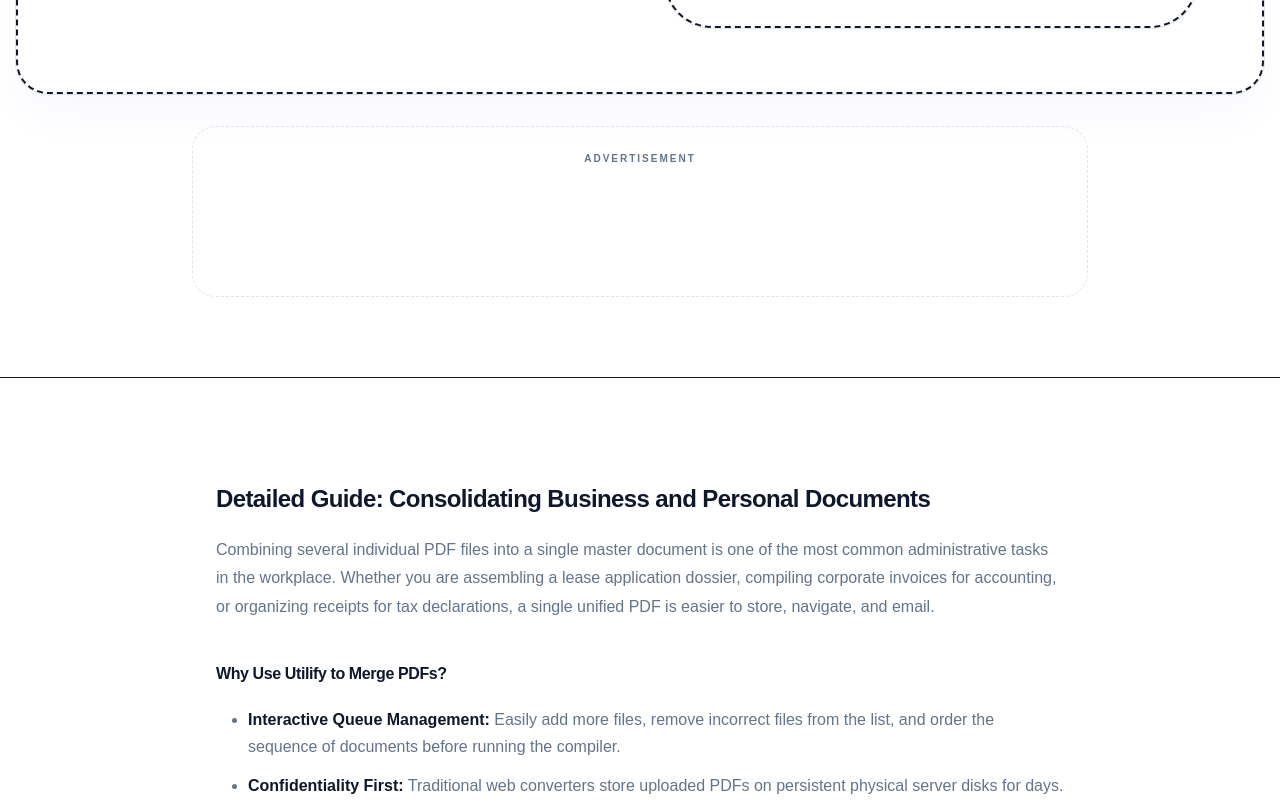
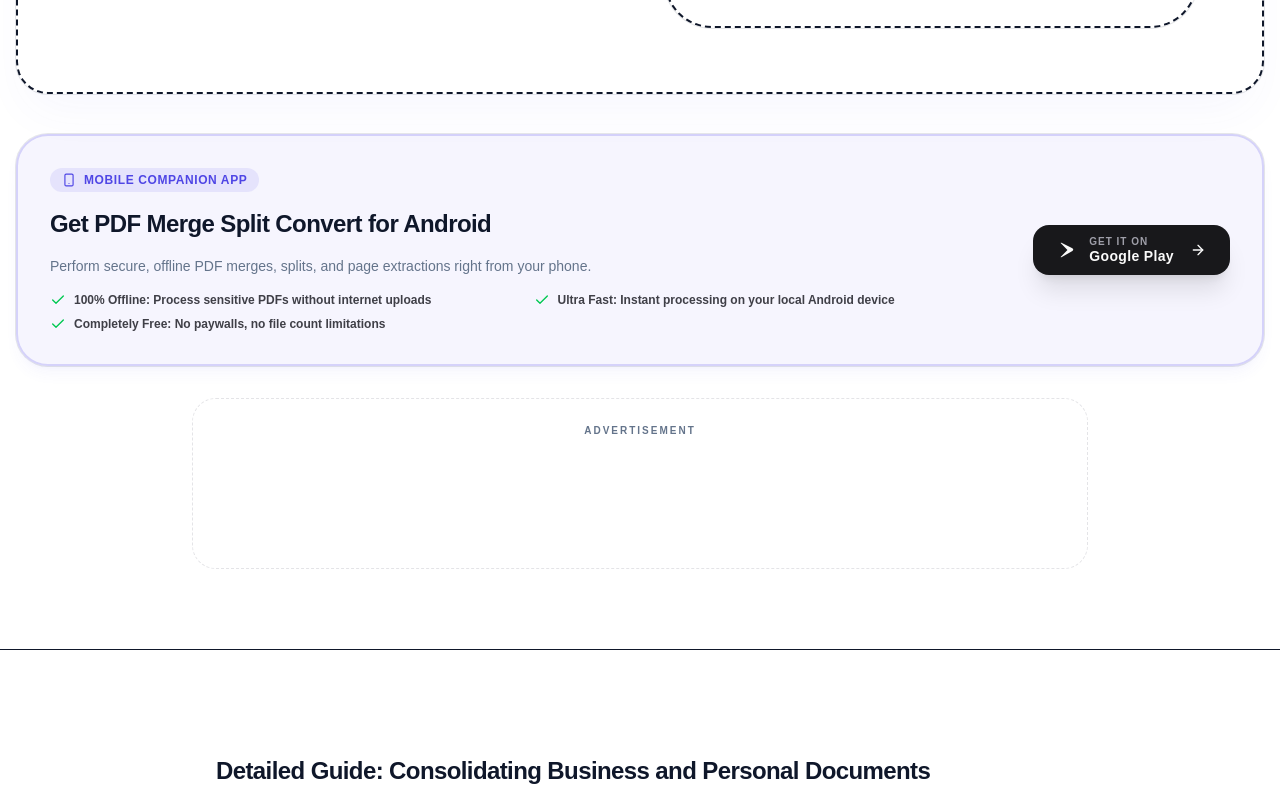
Before and after one commit to vaibhavdeshmukhdeveloper/the-utilify, a Next.js app: page /merge-pdf in a window 1280 px wide. Shown: the part 900-1700 px from the top of the page. Built offline with nearby package versions, Linux system fonts and the light colour scheme; no server answers.

Commit message:
feat: add Google Play cross-promotion banners to matching web tools

```diff
--- /dev/null
+++ b/src/components/CrossPromo.tsx
@@ -0,0 +1,122 @@
+"use client";
+
+import React from "react";
+import { usePathname } from "next/navigation";
+import { Smartphone, Check, ArrowRight } from "lucide-react";
+import { Card } from "@/components/ui/card";
+
+interface AppPromoDetails {
+  name: string;
+  description: string;
+  url: string;
+  features: string[];
+}
+
+export function CrossPromo() {
+  const pathname = usePathname();
+
+  const getPromoDetails = (): AppPromoDetails => {
+    // PDF related paths
+    if (
+      pathname?.includes("pdf") ||
+      pathname?.includes("bank-statement") ||
+      pathname?.includes("invoice") ||
+      pathname?.includes("contract")
+    ) {
+      return {
+        name: "PDF Merge Split Convert",
+        description: "Perform secure, offline PDF merges, splits, and page extractions right from your phone.",
+        url: "https://play.google.com/store/apps/developer?id=Vaibhav+Deshmukh",
+        features: [
+          "100% Offline: Process sensitive PDFs without internet uploads",
+          "Ultra Fast: Instant processing on your local Android device",
+          "Completely Free: No paywalls, no file count limitations"
+        ]
+      };
+    }
+
+    // QR related paths
+    if (pathname?.includes("qr") || pathname?.includes("wifi")) {
+      return {
+        name: "QR Toolbox - Bulk Generator",
+        description: "Generate styled QR codes in bulk offline. Supports CSV imports and custom design parameters.",
+        url: "https://play.google.com/store/apps/developer?id=Vaibhav+Deshmukh",
+        features: [
+          "Bulk Export: Generate hundreds of QR codes from CSV lists instantly",
+          "Design Customization: Style frames, eyes, colors, and insert center logos",
+          "Zero Internet Required: All barcodes are rendered completely offline"
+        ]
+      };
+    }
+
+    // Unit related paths
+    if (pathname?.includes("unit") || pathname?.includes("metric") || pathname?.includes("imperial")) {
+      return {
+        name: "Modern Unit Currency Converter",
+        description: "Translate length, weights, volumes, and live currency exchange rates on a clean offline interface.",
+        url: "https://play.google.com/store/apps/developer?id=Vaibhav+Deshmukh",
+        features: [
+          "Real-time Currency: Access live updated rates alongside offline conversions",
+          "Clean Material UI: Sleek, lightweight layout optimized for quick calculations",
+          "Ad-Free Options: Zero clutter or persistent pop-up alerts while converting"
+        ]
+      };
+    }
+
+    // Fallback/General
+    return {
+      name: "Vaibhav Deshmukh Utilities Suite",
+      description: "Explore our full range of secure, offline productivity and utility applications for Android.",
+      url: "https://play.google.com/store/apps/developer?id=Vaibhav+Deshmukh",
+      features: [
+        "Lightweight: Apps under 15MB to save local device storage",
+        "Privacy-First: Zero tracking permissions or mandatory signups",
+        "Offline Ready: Work without active cellular or Wi-Fi data plans"
+      ]
+    };
+  };
+
+  const promo = getPromoDetails();
+
+  return (
+    <Card className="w-full mt-10 p-6 md:p-8 border-2 border-primary/20 bg-primary/5 rounded-[2rem] text-left flex flex-col md:flex-row items-center justify-between gap-6 shadow-lg shadow-primary/5">
+      <div className="flex-1 space-y-4">
+        <div className="inline-flex items-center gap-2 px-3 py-1 rounded-full bg-primary/10 text-primary text-xs font-black uppercase tracking-wider">
+          <Smartphone className="h-3.5 w-3.5" /> Mobile Companion App
+        </div>
+        <h3 className="text-xl md:text-2xl font-black text-foreground tracking-tight">
+          Get {promo.name} for Android
+        </h3>
+        <p className="text-sm text-muted-foreground max-w-xl">
+          {promo.description}
+        </p>
+        <ul className="grid grid-cols-1 sm:grid-cols-2 gap-2 text-xs font-semibold text-zinc-700 dark:text-zinc-300">
+          {promo.features.map((feat, idx) => (
+            <li key={idx} className="flex items-center gap-2">
+              <Check className="h-4 w-4 text-green-500 shrink-0" />
+              <span>{feat}</span>
+            </li>
+          ))}
+        </ul>
+      </div>
+
+      <div className="shrink-0 flex flex-col items-center md:items-end justify-center w-full md:w-auto">
+        <a
+          href={promo.url}
+          target="_blank"
+          rel="noopener noreferrer"
+          className="inline-flex items-center gap-3 bg-zinc-900 hover:bg-zinc-800 dark:bg-zinc-100 dark:hover:bg-zinc-200 text-zinc-50 dark:text-zinc-950 px-6 py-3 rounded-2xl shadow-xl hover:shadow-2xl transition-all duration-300 group font-black text-sm tracking-wide"
+        >
+          <svg className="h-5 w-5 fill-current" viewBox="0 0 24 24">
+            <path d="M5 3.25c-.28 0-.53.15-.66.39L12.56 12l-8.22 8.36c.13.24.38.39.66.39.12 0 .23-.03.34-.09l13.11-7.53c.69-.4 1.05-1.07 1.05-1.63 0-.56-.36-1.23-1.05-1.63L5.34 3.34c-.11-.06-.22-.09-.34-.09z"/>
+          </svg>
+          <div className="flex flex-col text-left">
+            <span className="text-[10px] uppercase font-bold tracking-widest text-zinc-400 dark:text-zinc-600 leading-none mb-0.5">Get it on</span>
+            <span className="text-sm font-black leading-none">Google Play</span>
+          </div>
+          <ArrowRight className="h-4 w-4 ml-1 group-hover:translate-x-1 transition-transform" />
+        </a>
+      </div>
+    </Card>
+  );
+}
--- a/src/components/Footer.tsx
+++ b/src/components/Footer.tsx
@@ -32,6 +32,22 @@ export function Footer() {
             <p className="text-sm text-muted-foreground leading-relaxed">
               Fast, elegant, and 100% secure online utilities designed to simplify your digital life. No signups, no fees - just instant results.
             </p>
+            <div className="pt-2">
+              <a
+                href="https://play.google.com/store/apps/developer?id=Vaibhav+Deshmukh"
+                target="_blank"
+                rel="noopener noreferrer"
+                className="inline-flex items-center gap-2.5 bg-zinc-950 hover:bg-zinc-900 dark:bg-zinc-50 dark:hover:bg-zinc-100 text-white dark:text-zinc-950 px-4 py-2 rounded-xl transition-all shadow-md hover:shadow-lg border border-zinc-800 dark:border-zinc-200"
+              >
+                <svg className="h-4 w-4 fill-current" viewBox="0 0 24 24">
+                  <path d="M5 3.25c-.28 0-.53.15-.66.39L12.56 12l-8.22 8.36c.13.24.38.39.66.39.12 0 .23-.03.34-.09l13.11-7.53c.69-.4 1.05-1.07 1.05-1.63 0-.56-.36-1.23-1.05-1.63L5.34 3.34c-.11-.06-.22-.09-.34-.09z"/>
+                </svg>
+                <div className="flex flex-col text-left">
+                  <span className="text-[8px] uppercase font-bold tracking-widest text-zinc-400 dark:text-zinc-500 leading-none mb-0.5">Get it on</span>
+                  <span className="text-xs font-black leading-none">Google Play</span>
+                </div>
+              </a>
+            </div>
           </div>
 
           {/* Column 2: PDF & Image Tools */}
--- a/src/components/ToolLayout.tsx
+++ b/src/components/ToolLayout.tsx
@@ -6,6 +6,7 @@ import { Footer } from "./Footer";
 import { Card } from "@/components/ui/card";
 import { usePathname } from "next/navigation";
 import { AdBanner } from "./AdBanner";
+import { CrossPromo } from "./CrossPromo";
 
 interface ToolLayoutProps {
   children: React.ReactNode;
@@ -36,6 +37,7 @@ export function ToolLayout({
           <Card className="w-full p-6 md:p-12 lg:p-16 border-2 border-dashed bg-card backdrop-blur-sm min-h-[500px] flex flex-col items-center justify-center shadow-2xl shadow-primary/5 rounded-[2rem] text-center">
             {children}
           </Card>
+          <CrossPromo />
           <AdBanner />
         </div>
       </div>
@@ -65,6 +67,7 @@ export function ToolLayout({
             <Card className="w-full p-6 md:p-12 lg:p-16 border-2 border-dashed bg-card backdrop-blur-sm min-h-[500px] flex flex-col items-center justify-center shadow-2xl shadow-primary/5 rounded-[2rem] text-center">
               {children}
             </Card>
+            <CrossPromo />
             <AdBanner />
           </div>
         </section>
```
